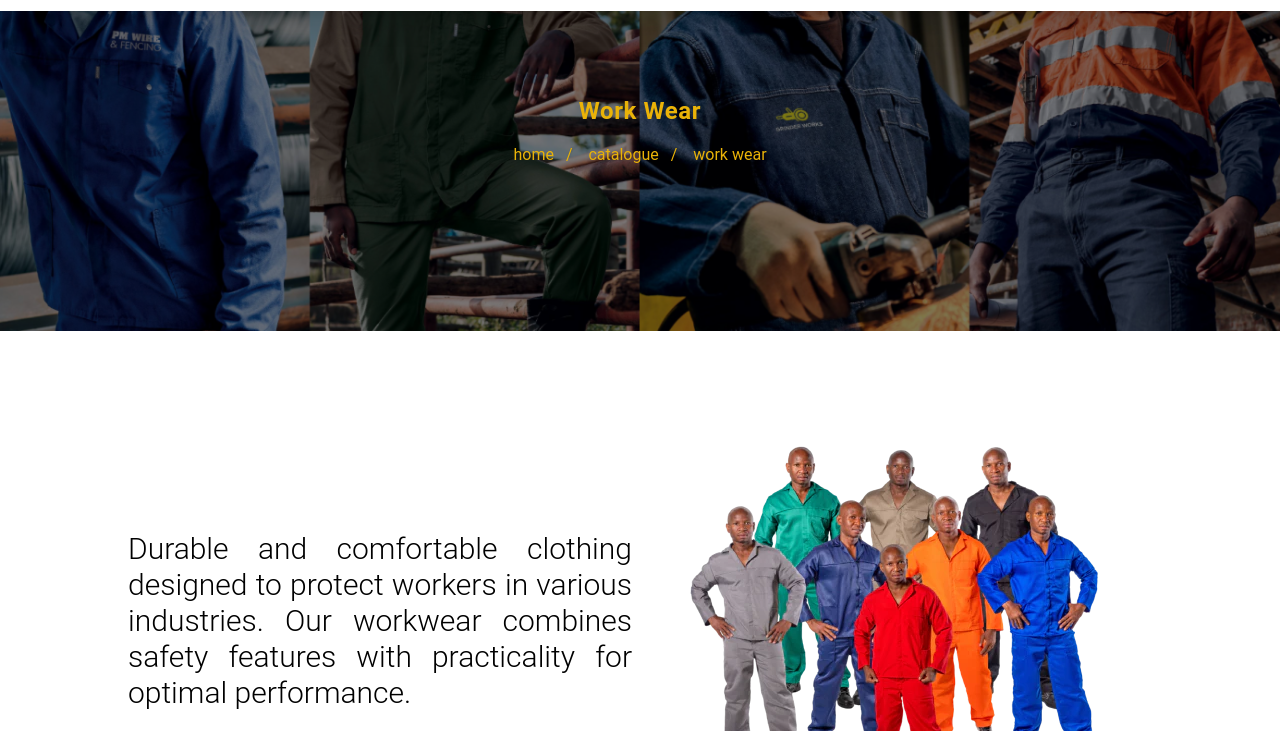
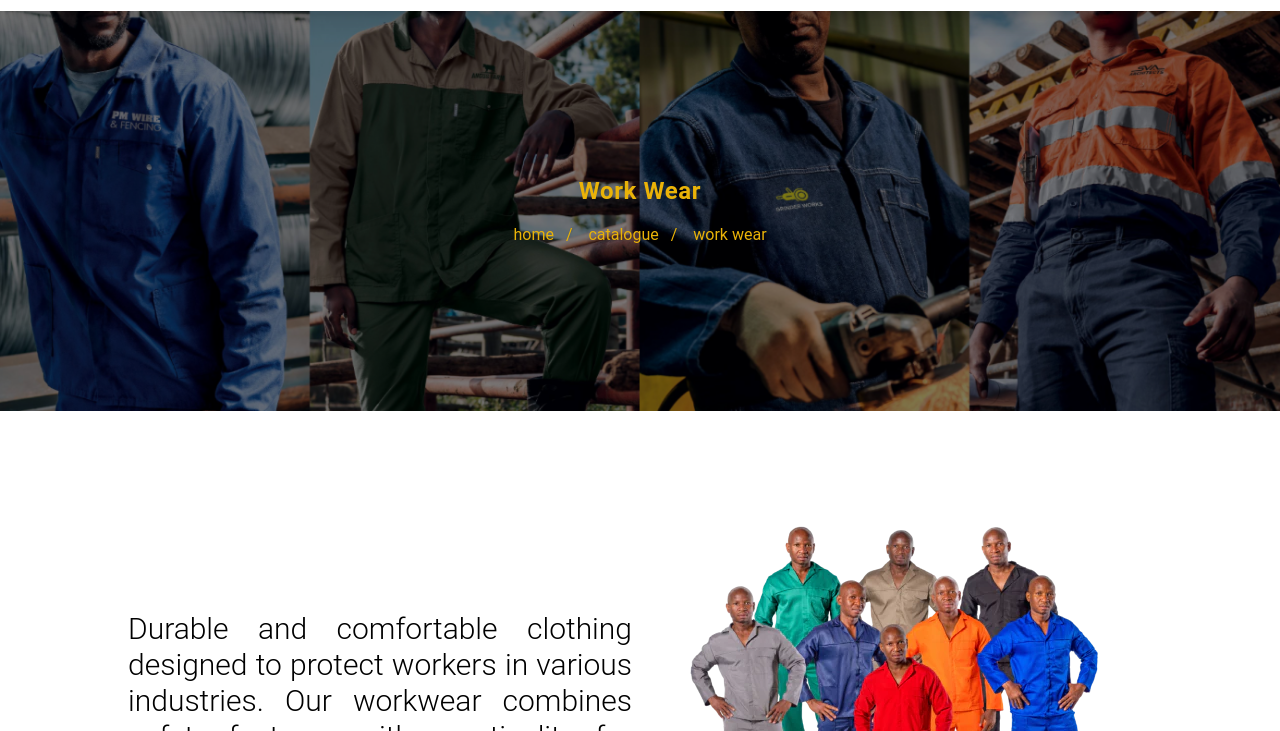
Before and after one commit to Risetech4drew/MPB.com, a website: page pages/catalogue/workwear.html in a window 1280 px wide. Shown: the part 69-800 px from the top of the page. Drawn offline with nearby package versions, Linux system fonts and the light colour scheme.

Commit message:
added top padded to the main container to create some space above the header

```diff
--- a/pages/catalogue/workwear.html
+++ b/pages/catalogue/workwear.html
@@ -201,7 +201,7 @@
     <span
       class="overlay fixed inset-0 bg-black opacity-0 invisible transition-opacity duration-300 ease-in-out z-30"
     ></span>
-    <main>
+    <main class="pt-20">
       <section
         class="relative bg-workwear bg-scroll md:bg-fixed bg-cover bg-center bg-no-repeat flex justify-center items-center h-[50vh]"
       >
```
